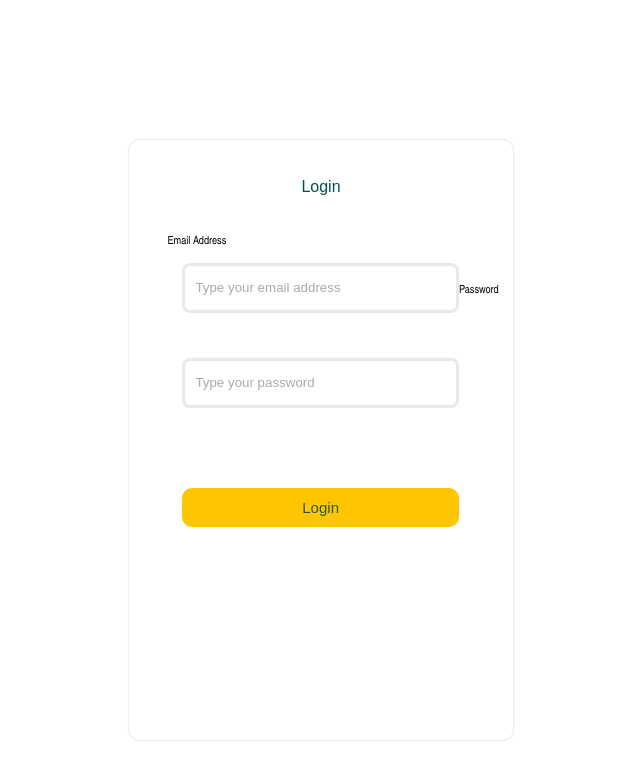
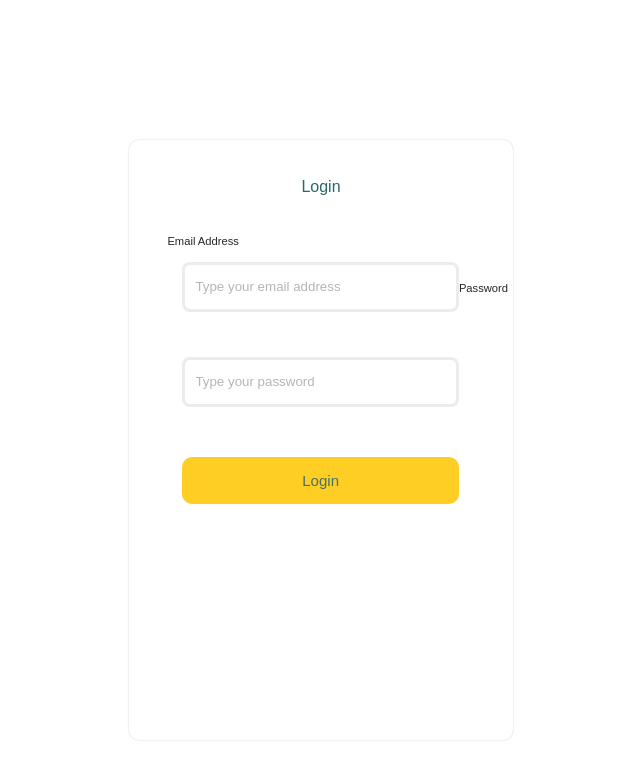
Before and after one commit to vdsingh/CS320_Team_3, a Next.js app in the folder frontend/: page /components/LoginForm in a window 1280 px wide. Shown: the top 780 px of the page, without its empty margins (319-959 px from the left). Built offline with nearby package versions, Linux system fonts and the light colour scheme.

Commit message:
Home page + minor formatting changes to Login
- Made login box slightly transparent to match figma designs
-created home page with sign in button that links to login page

```diff
--- a/frontend/pages/posts/login-page.js
+++ b/frontend/pages/pages/login-page.js
@@ -9,6 +9,7 @@ export default function loginPage(){
     <div>
         <Head>
             <title>Login Page</title>
+            <link rel="icon" href="\UKG_(Ultimate_Kronos_Group)_logo.svg.png" />
         </Head>
 
         <div
--- a/frontend/styles/Home.module.css
+++ b/frontend/styles/Home.module.css
@@ -1,45 +1,30 @@
-.container {
-  padding: 0 2rem;
+.header{
+  color: #fafafa;
+  font-size: 4rem;
+  font-family: 'NTR', sans-serif;
+  margin-top: 2%;
+  margin-left: 5%;
+  padding-top: 5%;
 }
 
-.main {
-  min-height: 100vh;
-  padding: 4rem 0;
-  flex: 1;
-  display: flex;
-  flex-direction: column;
-  justify-content: center;
-  align-items: center;
-  color:  #005151;
+.body{
+  color: #fafafa;
+  font-size: x-large;
+  margin-top: 2%;
+  margin-left: 5%;
+  width: 40%;
 }
 
-.title {
-  margin: 0;
-  line-height: 1.15;
-  font-size: 4rem;
+.button{
+  margin-top: 2%;
+  margin-left: 5%;
+  width: 10%;
+  align-self: center;
+  padding: 5px ;
+  color: #275947;
+  font-size: 15px;
+  border: none;
+  border-radius: 15px;
+  cursor: pointer;
+  background: #FFC600;
 }
-
-.title,
-.description {
-  text-align: center;
-}
-
-.description {
-  margin: 4rem 0;
-  line-height: 1.5;
-  font-size: 1.5rem;
-}
-
-.code {
-  background: #fafafa;
-  border-radius: 5px;
-  padding: 0.75rem;
-  font-size: 1.1rem;
-  font-family: Menlo, Monaco, Lucida Console, Liberation Mono, DejaVu Sans Mono,
-    Bitstream Vera Sans Mono, Courier New, monospace;
-}
-
-.logo {
-  height: 1em;
-  margin-left: 0.5rem;
-}
--- a/frontend/styles/globals.css
+++ b/frontend/styles/globals.css
@@ -2,7 +2,7 @@ html,
 body {
   padding: 0;
   margin: 0;
-  font-family: volte, sans-serif;
+  font-family: 'Volte', sans-serif;
 }
 
 a {
--- a/frontend/styles/login.module.css
+++ b/frontend/styles/login.module.css
@@ -1,7 +1,7 @@
 .heading {
     color:  #005151;
     text-align: center;
-    font-family:Arial, Helvetica, sans-serif;
+    font-family: 'Nunito', sans-serif;
     padding-top:10%
 
 }
@@ -9,7 +9,7 @@
 .heading2 {
     color:  #000000;
     text-align: left;
-    font-family:'Franklin Gothic Small', 'Arial Narrow', Arial, sans-serif;
+    font-family: 'NTR', sans-serif;
     font-size: 70%;
     padding-left:10%;
     padding-top: 10%;
@@ -34,11 +34,11 @@
 }
 
 .button{
-    margin-top: 50px;
+    margin-top: 20px;
     margin-left: 15px;
     width: 80%;
     align-self: center;
-    padding: 11px ;
+    padding: 15px ;
     color: #275947;
     font-size: 15px;
     border: none;
@@ -54,6 +54,7 @@
     flex-direction: column;
     border-radius: 10px;
     background-color: #fff;
+    opacity: 0.85;
     box-shadow: 0 0 2px rgba(15, 15, 15, 0.25);
     position: relative;
     overflow: hidden;
```
Also changed, not shown: frontend/pages/index.js (+18 -18 lines).
